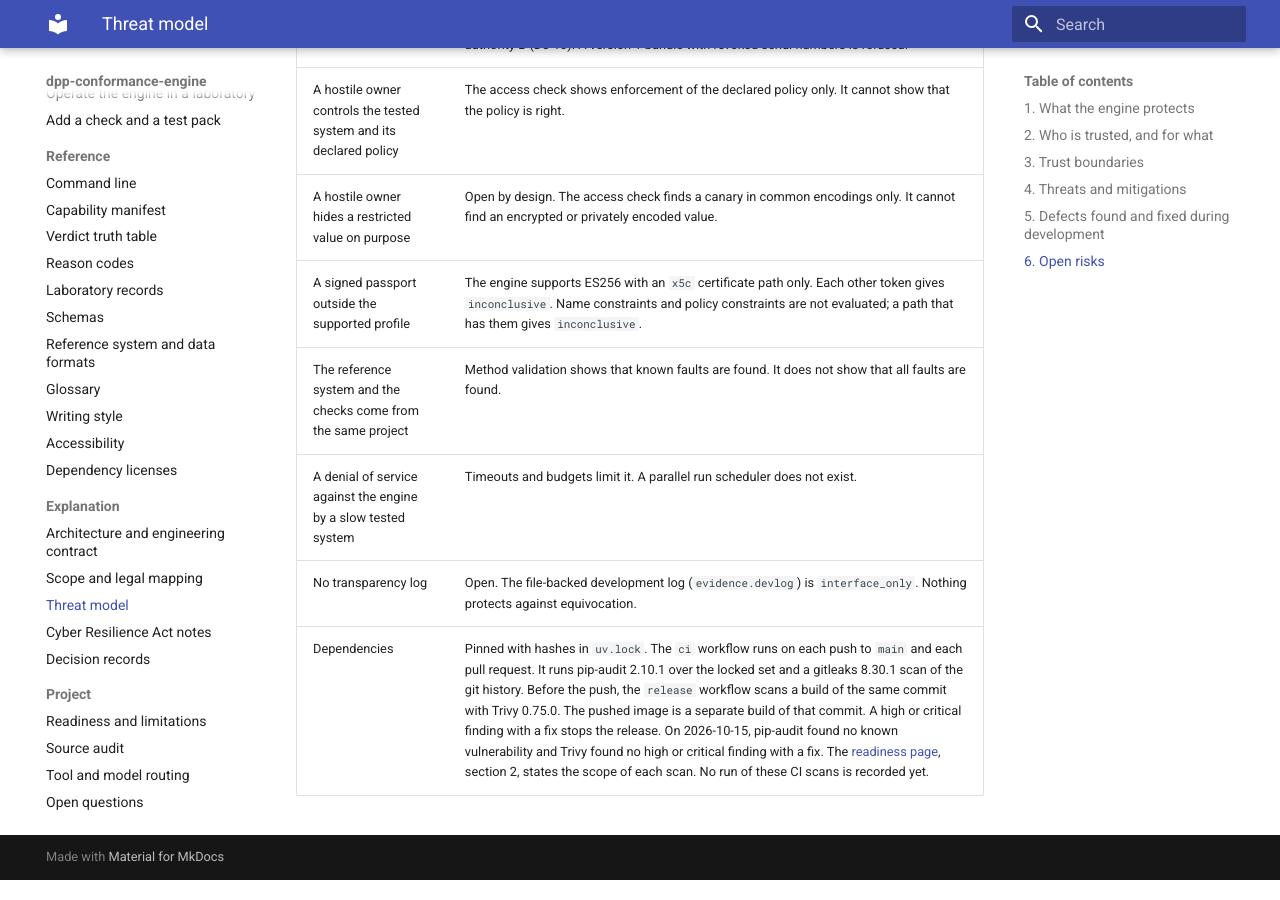
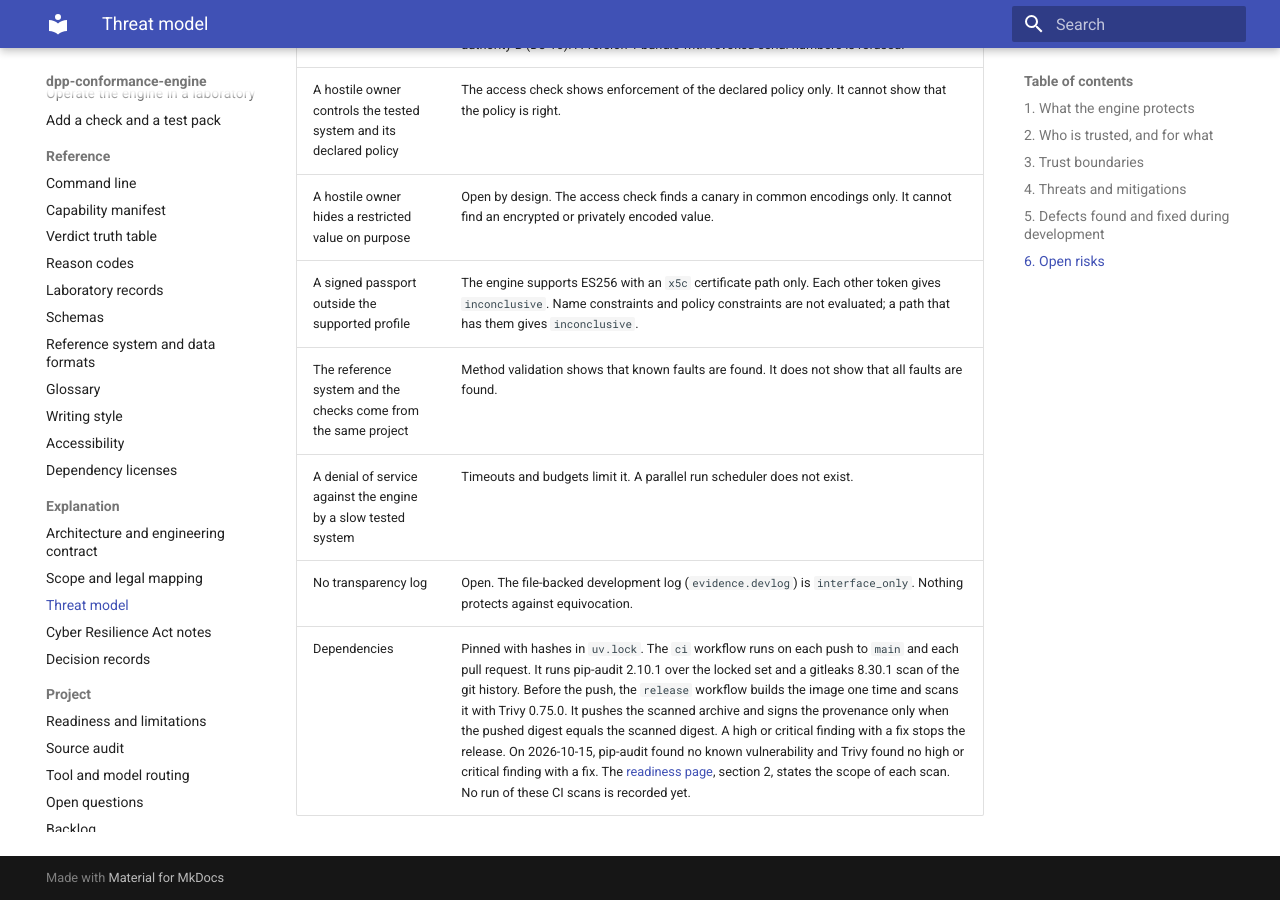
Before and after one commit to hadijannat/dpp-conformance-engine, an MkDocs documentation site: the page built from docs/explanation/threat-model.md, in a window 1280 px wide and 900 px high, scrolled down 6162 px. Built offline with MkDocs 1.6.1 and Material for MkDocs 9.7.7, drawn with Linux system fonts in a browser that asks for light colours; the version menu is left out.

Commit message:
ci(release): push the scanned image archive instead of a second build
The scan job now builds the image one time, to an OCI archive with its
SBOM and provenance attestations. It checks the layout, records the
archive SHA-256 and the index digest as job outputs, uploads the archive,
and then scans the extracted layout with Trivy 0.75.0.

The image job no longer checks out or builds. It verifies the archive
hash, pushes the layout with crane 0.22.1 (pinned by SHA-256), and stops
before the attestation when the pushed digest is not the scanned digest.

The buildkit builder image is not pinned yet: the owner supplies the
digest.

Co-Authored-By: Claude Opus 5.5 <noreply@anthropic.com>

```diff
--- a/docs/explanation/threat-model.md
+++ b/docs/explanation/threat-model.md
@@ -123,4 +123,4 @@ An independent review of 2026-10-13 found 17 more defects. The report is
 | The reference system and the checks come from the same project | Method validation shows that known faults are found. It does not show that all faults are found. |
 | A denial of service against the engine by a slow tested system | Timeouts and budgets limit it. A parallel run scheduler does not exist. |
 | No transparency log | Open. The file-backed development log (`evidence.devlog`) is `interface_only`. Nothing protects against equivocation. |
-| Dependencies | Pinned with hashes in `uv.lock`. The `ci` workflow runs on each push to `main` and each pull request. It runs pip-audit 2.10.1 over the locked set and a gitleaks 8.30.1 scan of the git history. Before the push, the `release` workflow scans a build of the same commit with Trivy 0.75.0. The pushed image is a separate build of that commit. A high or critical finding with a fix stops the release. On 2026-10-15, pip-audit found no known vulnerability and Trivy found no high or critical finding with a fix. The [readiness page](../readiness.md), section 2, states the scope of each scan. No run of these CI scans is recorded yet. |
+| Dependencies | Pinned with hashes in `uv.lock`. The `ci` workflow runs on each push to `main` and each pull request. It runs pip-audit 2.10.1 over the locked set and a gitleaks 8.30.1 scan of the git history. Before the push, the `release` workflow builds the image one time and scans it with Trivy 0.75.0. It pushes the scanned archive and signs the provenance only when the pushed digest equals the scanned digest. A high or critical finding with a fix stops the release. On 2026-10-15, pip-audit found no known vulnerability and Trivy found no high or critical finding with a fix. The [readiness page](../readiness.md), section 2, states the scope of each scan. No run of these CI scans is recorded yet. |
```
Also changed, not shown: GOVERNANCE.md (+4 -2 lines), 1 other file.
